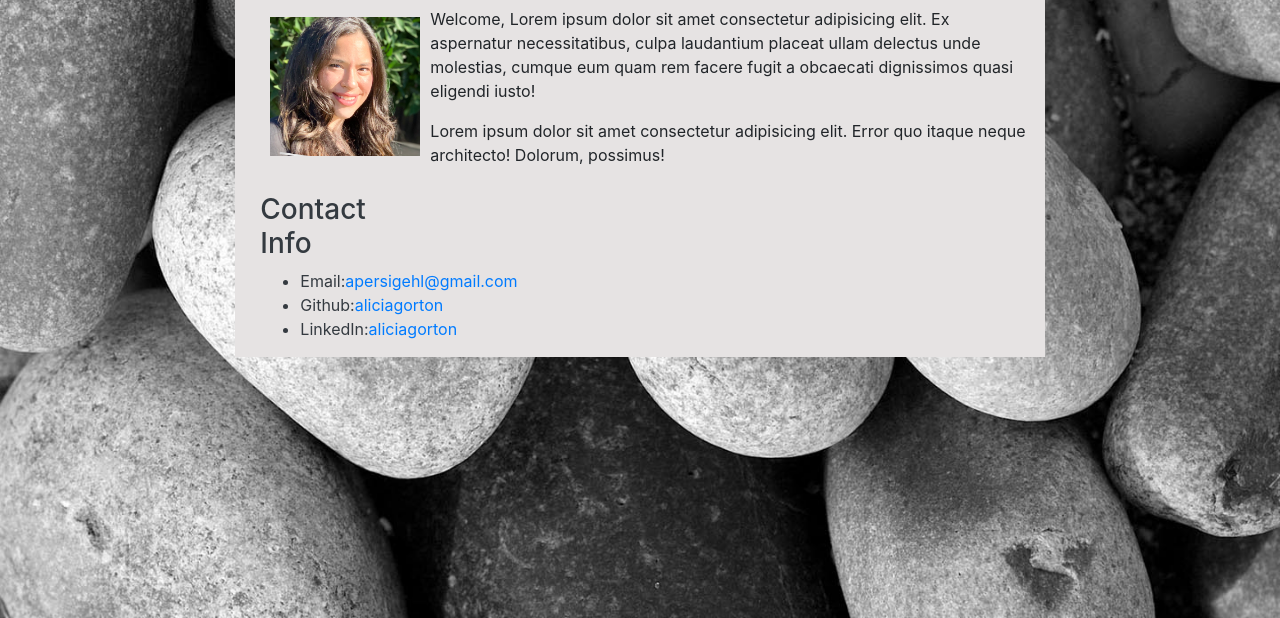
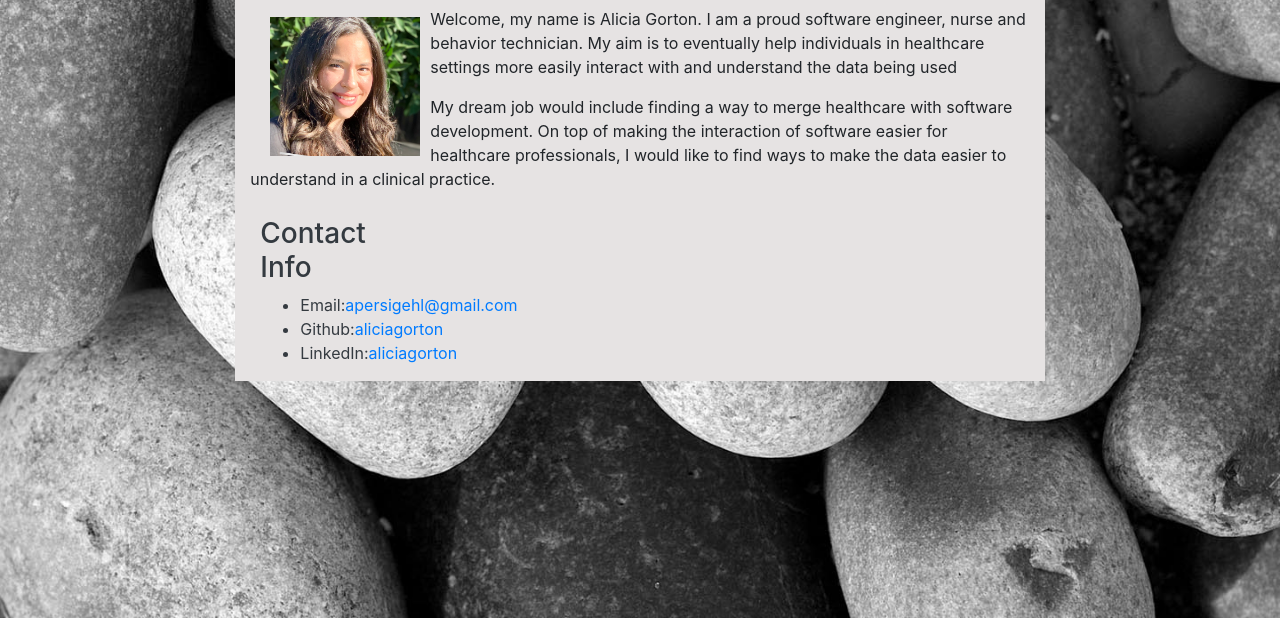
Before and after one commit to aliciagorton/02-CSS-and-Bootstrap-Homework-Responsive-Portfolio, a plain HTML site: page index.html in a window 1280 px wide. Shown: the part 182-800 px from the top of the page. Drawn offline with nearby package versions, Linux system fonts and the light colour scheme.

Commit message:
changed title in head tag,changed text in paragraphs:

```diff
--- a/index.html
+++ b/index.html
@@ -4,7 +4,7 @@
     <meta charset="utf-8">
     <meta http-equiv="X-UA-Compatible" content="IE=edge">
     <meta name="viewport" content="width=device-width, initial-scale=1">
-    <title>Index</title>
+    <title>Alicia Gorton</title>
 
     <link rel="stylesheet" href="https://stackpath.bootstrapcdn.com/bootstrap/4.5.0/css/bootstrap.min.css" integrity="sha384-9aIt2nRpC12Uk9gS9baDl411NQApFmC26EwAOH8WgZl5MYYxFfc+NcPb1dKGj7Sk" crossorigin="anonymous">
     <link rel="stylesheet" href="index.css">
@@ -52,10 +52,9 @@
             </div>
 
             <div>
-              <p>Welcome, Lorem ipsum dolor sit amet consectetur adipisicing elit. Ex aspernatur necessitatibus, culpa laudantium placeat ullam delectus unde molestias, cumque eum quam rem facere fugit a obcaecati dignissimos quasi eligendi iusto!</p>
-              <p>Lorem ipsum dolor sit amet consectetur adipisicing elit. Error quo itaque neque architecto! Dolorum, possimus!</p>
+              <p>Welcome, my name is Alicia Gorton. I am a proud software engineer, nurse and behavior technician. My aim is to eventually help individuals in healthcare settings more easily interact with and understand the data being used</p>
+              <p> My dream job would include finding a way to merge healthcare with software development. On top of making the interaction of software easier for healthcare professionals, I would like to find ways to make the data easier to understand in a clinical practice. </p>
            </div>
-
 
           </div>
           <div class="float-left">
```
